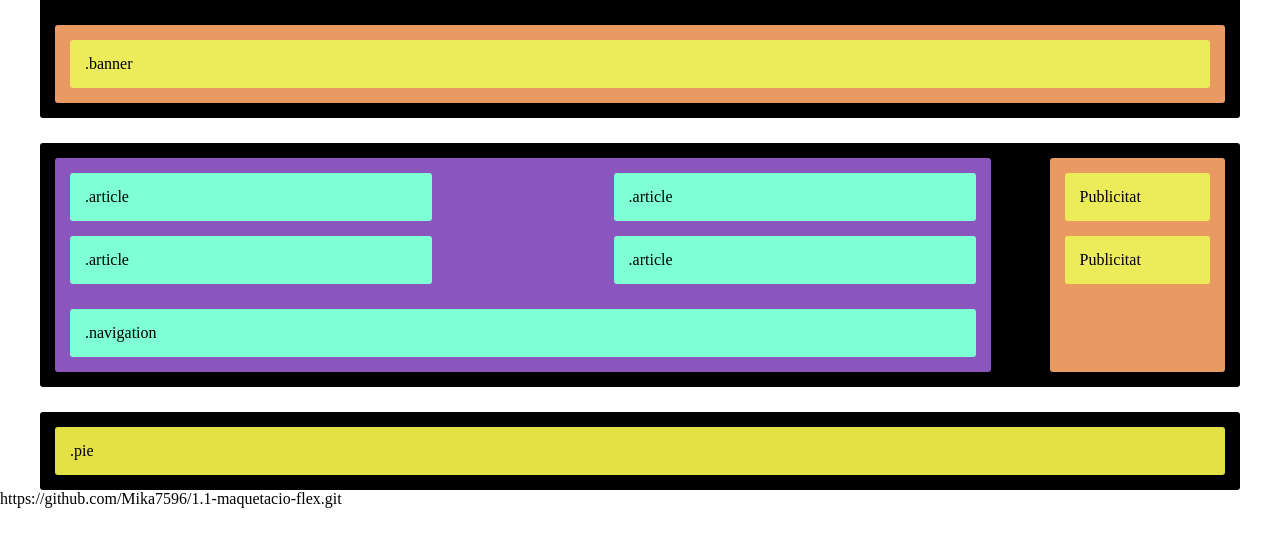
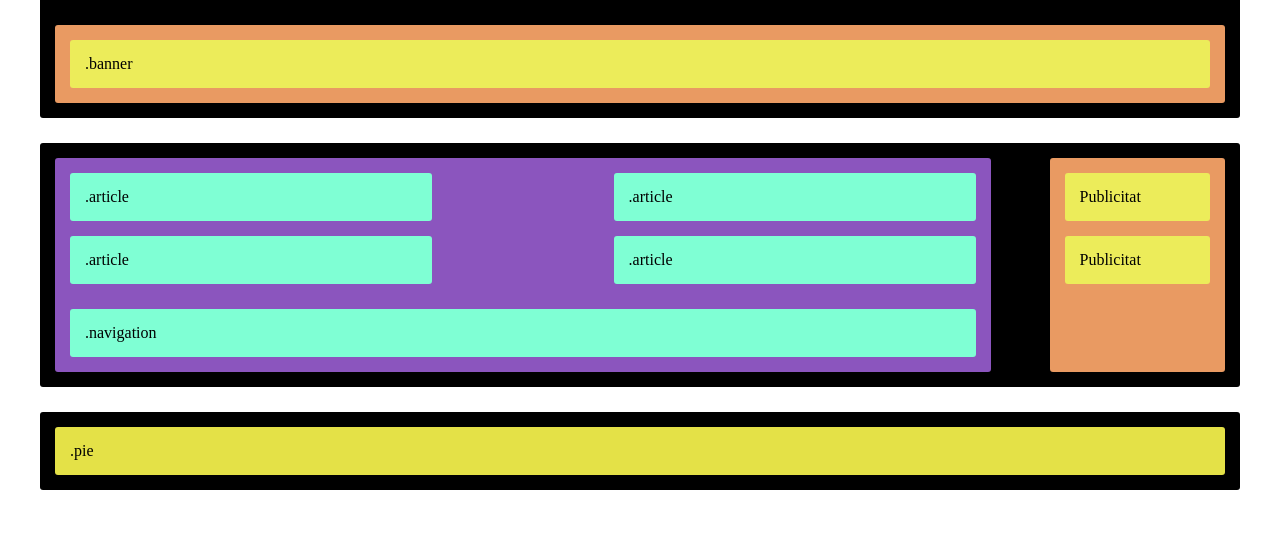
Before and after one commit to Mika7596/1.1-maquetacio-flex, a plain HTML site: page index.html in a window 1280 px wide. Shown: the part 118-664 px from the top of the page. Drawn offline with Linux system fonts and the light colour scheme.

Commit message:
Update index.html

```diff
--- a/index.html
+++ b/index.html
@@ -40,4 +40,3 @@
     </footer>
 </body>
 </html>
-https://github.com/Mika7596/1.1-maquetacio-flex.git
```
